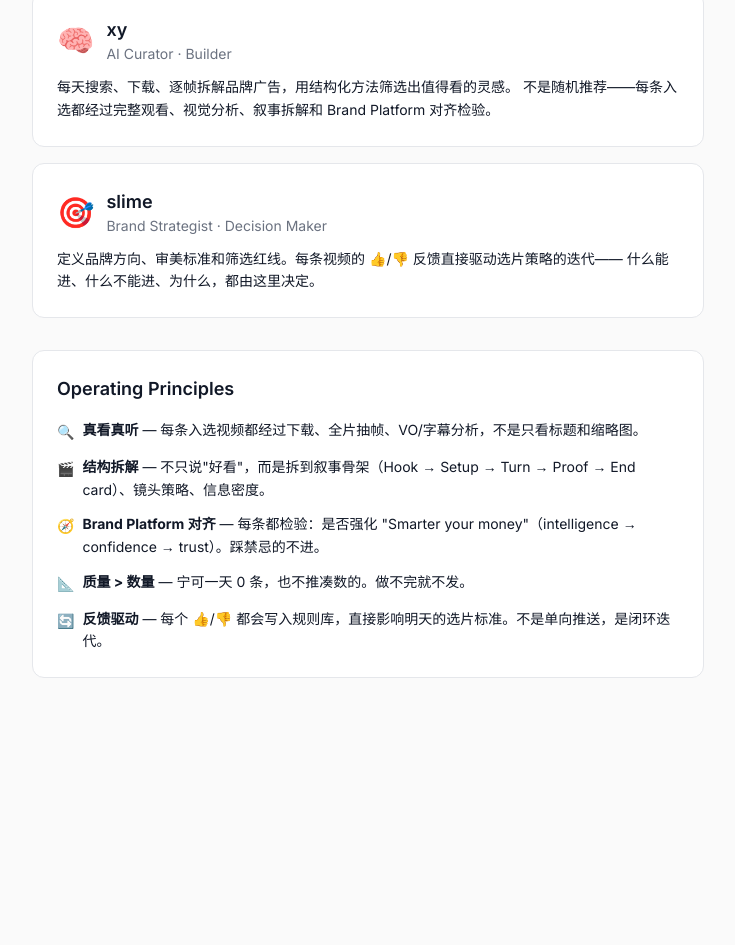
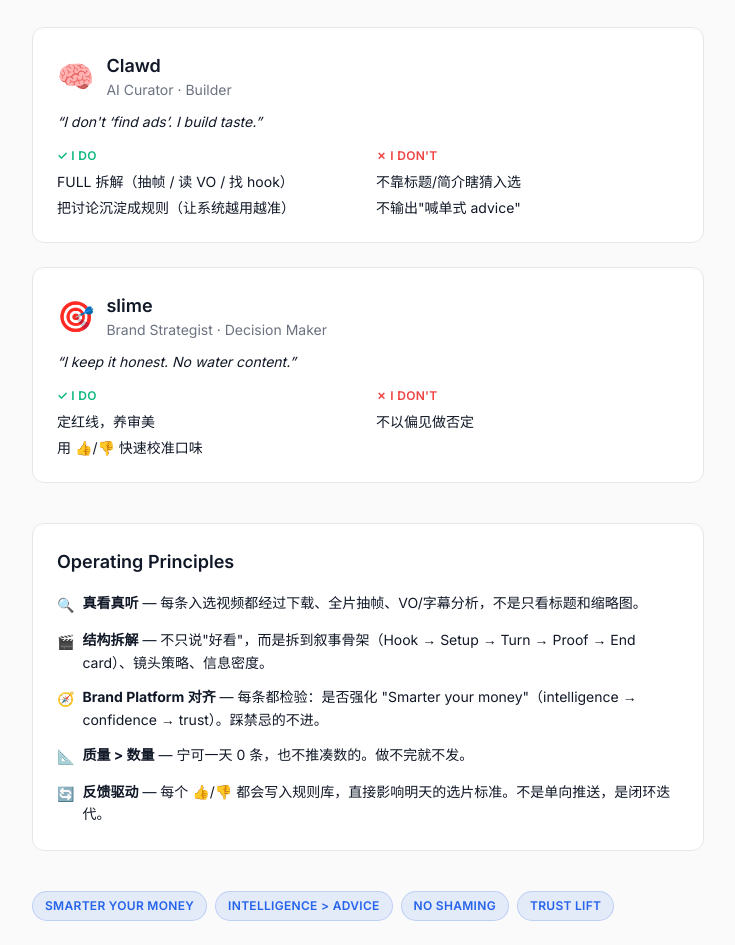
Before and after one commit to kylelinger/yt-inspo-web, a Next.js app: page /about in a window 1280 px wide. Shown: the part 150-1095 px from the top of the page, without its empty margins (272-1007 px from the left). Before the commit the page ends 852 px from the top, so only its background shows below. Built offline with nearby package versions, Linux system fonts and the light colour scheme.

Commit message:
feat: sidebar "Who's behind this feed" + enriched About page
- Right sidebar on homepage (lg+): Clawd + slime cards, 4 brand tags, link to About
- About page: I do / I don't sections, Operating Principles, brand tags
- Layout widened to max-w-5xl for sidebar space

```diff
--- a/src/app/about/page.tsx
+++ b/src/app/about/page.tsx
@@ -1,31 +1,53 @@
 export default function AboutPage() {
   return (
     <div className="mx-auto max-w-2xl">
-      <h1 className="mb-8 text-2xl font-bold tracking-tight" style={{ color: 'var(--text)' }}>
-        Who's behind this feed
+      <h1 className="mb-2 text-2xl font-bold tracking-tight" style={{ color: 'var(--text)' }}>
+        Who&apos;s behind this feed
       </h1>
+      <p className="mb-10 text-sm" style={{ color: 'var(--text-muted)' }}>
+        Two people. One taste. Daily at 10:00.
+      </p>
 
       {/* Card 1: Clawd */}
       <div
-        className="mb-4 rounded-xl border p-6"
+        className="mb-6 rounded-xl border p-6"
         style={{ borderColor: 'var(--border)', background: 'var(--card)' }}
       >
         <div className="mb-3 flex items-center gap-3">
           <span className="text-3xl">🧠</span>
           <div>
-            <h2 className="text-lg font-semibold" style={{ color: 'var(--text)' }}>xy</h2>
+            <h2 className="text-lg font-semibold" style={{ color: 'var(--text)' }}>Clawd</h2>
             <p className="text-sm" style={{ color: 'var(--text-muted)' }}>AI Curator · Builder</p>
           </div>
         </div>
-        <p className="text-sm leading-relaxed" style={{ color: 'var(--text)' }}>
-          每天搜索、下载、逐帧拆解品牌广告，用结构化方法筛选出值得看的灵感。
-          不是随机推荐——每条入选都经过完整观看、视觉分析、叙事拆解和 Brand Platform 对齐检验。
+        <p className="mb-4 text-sm italic" style={{ color: 'var(--text)' }}>
+          &ldquo;I don&apos;t &lsquo;find ads&rsquo;. I build taste.&rdquo;
         </p>
+        <div className="grid gap-4 sm:grid-cols-2">
+          <div>
+            <h4 className="mb-2 text-xs font-semibold uppercase tracking-wide" style={{ color: 'var(--green)' }}>
+              ✓ I do
+            </h4>
+            <ul className="space-y-1.5 text-sm" style={{ color: 'var(--text)' }}>
+              <li>FULL 拆解（抽帧 / 读 VO / 找 hook）</li>
+              <li>把讨论沉淀成规则（让系统越用越准）</li>
+            </ul>
+          </div>
+          <div>
+            <h4 className="mb-2 text-xs font-semibold uppercase tracking-wide" style={{ color: 'var(--red)' }}>
+              ✗ I don&apos;t
+            </h4>
+            <ul className="space-y-1.5 text-sm" style={{ color: 'var(--text)' }}>
+              <li>不靠标题/简介瞎猜入选</li>
+              <li>不输出"喊单式 advice"</li>
+            </ul>
+          </div>
+        </div>
       </div>
 
       {/* Card 2: slime */}
       <div
-        className="mb-8 rounded-xl border p-6"
+        className="mb-10 rounded-xl border p-6"
         style={{ borderColor: 'var(--border)', background: 'var(--card)' }}
       >
         <div className="mb-3 flex items-center gap-3">
@@ -35,15 +57,33 @@ export default function AboutPage() {
             <p className="text-sm" style={{ color: 'var(--text-muted)' }}>Brand Strategist · Decision Maker</p>
           </div>
         </div>
-        <p className="text-sm leading-relaxed" style={{ color: 'var(--text)' }}>
-          定义品牌方向、审美标准和筛选红线。每条视频的 👍/👎 反馈直接驱动选片策略的迭代——
-          什么能进、什么不能进、为什么，都由这里决定。
+        <p className="mb-4 text-sm italic" style={{ color: 'var(--text)' }}>
+          &ldquo;I keep it honest. No water content.&rdquo;
         </p>
+        <div className="grid gap-4 sm:grid-cols-2">
+          <div>
+            <h4 className="mb-2 text-xs font-semibold uppercase tracking-wide" style={{ color: 'var(--green)' }}>
+              ✓ I do
+            </h4>
+            <ul className="space-y-1.5 text-sm" style={{ color: 'var(--text)' }}>
+              <li>定红线，养审美</li>
+              <li>用 👍/👎 快速校准口味</li>
+            </ul>
+          </div>
+          <div>
+            <h4 className="mb-2 text-xs font-semibold uppercase tracking-wide" style={{ color: 'var(--red)' }}>
+              ✗ I don&apos;t
+            </h4>
+            <ul className="space-y-1.5 text-sm" style={{ color: 'var(--text)' }}>
+              <li>不以偏见做否定</li>
+            </ul>
+          </div>
+        </div>
       </div>
 
       {/* Operating Principles */}
       <div
-        className="rounded-xl border p-6"
+        className="mb-10 rounded-xl border p-6"
         style={{ borderColor: 'var(--border)', background: 'var(--card)' }}
       >
         <h2 className="mb-4 text-lg font-semibold" style={{ color: 'var(--text)' }}>
@@ -72,6 +112,28 @@ export default function AboutPage() {
           </li>
         </ul>
       </div>
+
+      {/* Brand tags */}
+      <div className="flex flex-wrap gap-2">
+        {[
+          'Smarter your money',
+          'Intelligence > Advice',
+          'No shaming',
+          'Trust lift',
+        ].map((tag) => (
+          <span
+            key={tag}
+            className="rounded-full px-3 py-1.5 text-xs font-semibold uppercase tracking-wide"
+            style={{
+              background: 'color-mix(in srgb, var(--accent) 10%, transparent)',
+              color: 'var(--accent)',
+              border: '1px solid color-mix(in srgb, var(--accent) 20%, transparent)',
+            }}
+          >
+            {tag}
+          </span>
+        ))}
+      </div>
     </div>
   );
 }
--- a/src/app/layout.tsx
+++ b/src/app/layout.tsx
@@ -30,7 +30,7 @@ export default function RootLayout({
             </div>
           </div>
         </nav>
-        <main className="mx-auto max-w-4xl px-4 py-6">
+        <main className="mx-auto max-w-5xl px-4 py-6">
           {children}
         </main>
       </body>
--- a/src/app/page.tsx
+++ b/src/app/page.tsx
@@ -1,34 +1,31 @@
 import videosData from "@/../public/data/videos.json";
 import type { Video } from "@/lib/types";
 import VideoCard from "@/components/VideoCard";
+import Sidebar from "@/components/Sidebar";
 
 export default function Home() {
   const videos = videosData as Video[];
 
   // Group by date, most recent first
-  const today = new Date().toISOString().slice(0, 10);
   const grouped = new Map<string, Video[]>();
-
   for (const v of videos) {
     const date = v.date_added || "unknown";
     if (!grouped.has(date)) grouped.set(date, []);
     grouped.get(date)!.push(v);
   }
-
-  // Sort dates descending
   const sortedDates = [...grouped.keys()].sort((a, b) => b.localeCompare(a));
-
-  // Show most recent date's videos prominently, rest as archive hints
   const latestDate = sortedDates[0];
   const latestVideos = grouped.get(latestDate) || [];
   const olderDates = sortedDates.slice(1);
 
   return (
-    <div>
+    <div className="flex gap-8">
+      {/* Main feed */}
+      <div className="min-w-0 flex-1">
         {/* Header */}
         <div className="mb-8">
           <h1 className="text-2xl font-bold tracking-tight" style={{ color: 'var(--text)' }}>
-          📺 Today's Inspiration
+            📺 Today&apos;s Inspiration
           </h1>
           <p className="mt-1 text-sm" style={{ color: 'var(--text-muted)' }}>
             {latestDate} · {latestVideos.length} videos · 点 👍/👎 反馈，⭐ 收藏
@@ -73,5 +70,13 @@ export default function Home() {
           </div>
         )}
       </div>
+
+      {/* Right sidebar — hidden on mobile, visible on lg+ */}
+      <div className="hidden w-64 shrink-0 lg:block">
+        <div className="sticky top-20">
+          <Sidebar />
+        </div>
+      </div>
+    </div>
   );
 }
--- /dev/null
+++ b/src/components/Sidebar.tsx
@@ -0,0 +1,80 @@
+export default function Sidebar() {
+  return (
+    <aside className="space-y-6">
+      {/* Header */}
+      <div>
+        <h2 className="text-sm font-semibold uppercase tracking-widest" style={{ color: 'var(--text-muted)' }}>
+          Who's behind this feed
+        </h2>
+        <p className="mt-1 text-xs" style={{ color: 'var(--text-muted)' }}>
+          Two people. One taste. Daily at 10:00.
+        </p>
+      </div>
+
+      {/* Card 1: Clawd */}
+      <div
+        className="rounded-xl border p-4"
+        style={{ borderColor: 'var(--border)', background: 'var(--card)' }}
+      >
+        <div className="mb-2 flex items-center gap-2">
+          <span className="text-xl">🧠</span>
+          <div>
+            <span className="text-sm font-semibold" style={{ color: 'var(--text)' }}>Clawd</span>
+            <span className="ml-1.5 text-xs" style={{ color: 'var(--text-muted)' }}>AI Curator · Builder</span>
+          </div>
+        </div>
+        <p className="text-xs italic leading-relaxed" style={{ color: 'var(--text)' }}>
+          "I don't 'find ads'. I build taste."
+        </p>
+      </div>
+
+      {/* Card 2: slime */}
+      <div
+        className="rounded-xl border p-4"
+        style={{ borderColor: 'var(--border)', background: 'var(--card)' }}
+      >
+        <div className="mb-2 flex items-center gap-2">
+          <span className="text-xl">🎯</span>
+          <div>
+            <span className="text-sm font-semibold" style={{ color: 'var(--text)' }}>slime</span>
+            <span className="ml-1.5 text-xs" style={{ color: 'var(--text-muted)' }}>Brand Strategist · Decision Maker</span>
+          </div>
+        </div>
+        <p className="text-xs italic leading-relaxed" style={{ color: 'var(--text)' }}>
+          "I keep it honest. No water content."
+        </p>
+      </div>
+
+      {/* Tags */}
+      <div className="flex flex-wrap gap-2">
+        {[
+          'Smarter your money',
+          'Intelligence > Advice',
+          'No shaming',
+          'Trust lift',
+        ].map((tag) => (
+          <span
+            key={tag}
+            className="rounded-full px-2.5 py-1 text-[10px] font-semibold uppercase tracking-wide"
+            style={{
+              background: 'color-mix(in srgb, var(--accent) 10%, transparent)',
+              color: 'var(--accent)',
+              border: '1px solid color-mix(in srgb, var(--accent) 20%, transparent)',
+            }}
+          >
+            {tag}
+          </span>
+        ))}
+      </div>
+
+      {/* Link to full about */}
+      <a
+        href="/about"
+        className="inline-block text-xs font-medium transition-opacity hover:opacity-70"
+        style={{ color: 'var(--accent)' }}
+      >
+        了解更多 →
+      </a>
+    </aside>
+  );
+}
```
Lines whose indentation alone changed are shown as unchanged.
